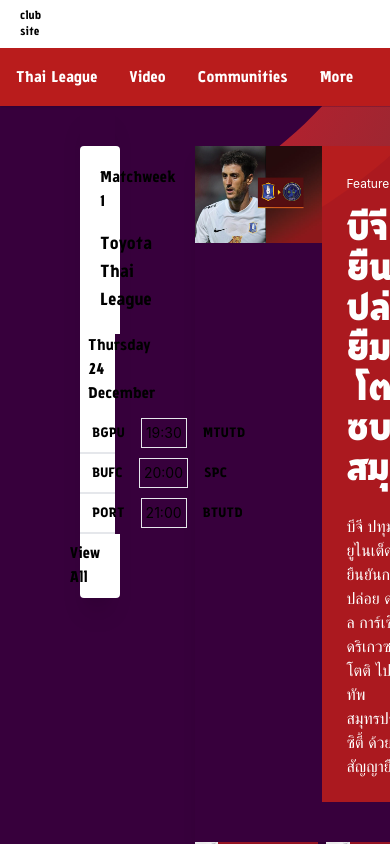
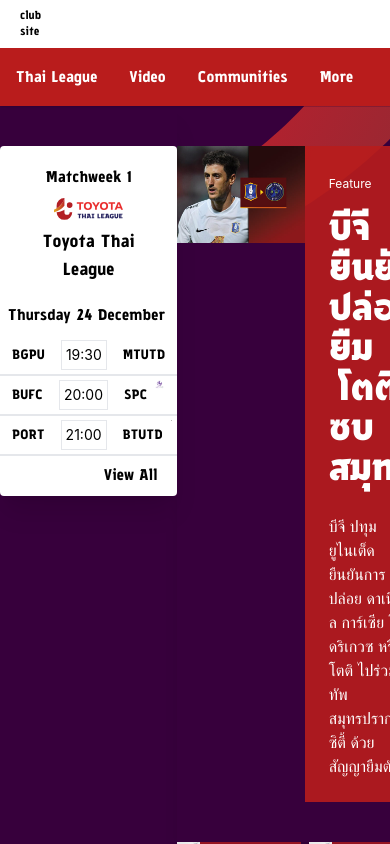
Before and after one commit to gorgoey/tpldemo, a Next.js app: page / in a window 390 px wide. Built offline with nearby package versions, Linux system fonts and the light colour scheme.

Commit message:
update mx

```diff
--- a/layout/fixedSidebar/index.js
+++ b/layout/fixedSidebar/index.js
@@ -1,7 +1,7 @@
 export default function FixedSidebar() {
     return (
         <div className="w-1/2">
-            <nav className="fixedSlider pt-10 z-10 relative mx-20 shadow-xl">
+            <nav className="fixedSlider pt-10 z-10 relative md:mx-10 lg:mx-20 shadow-xl">
                 <div className="fixturesAbridgedHeader bg-white rounded-t p-5">
                     <header>
                         <div className="week font-halftime text-md text-center">Matchweek 1</div>
```
